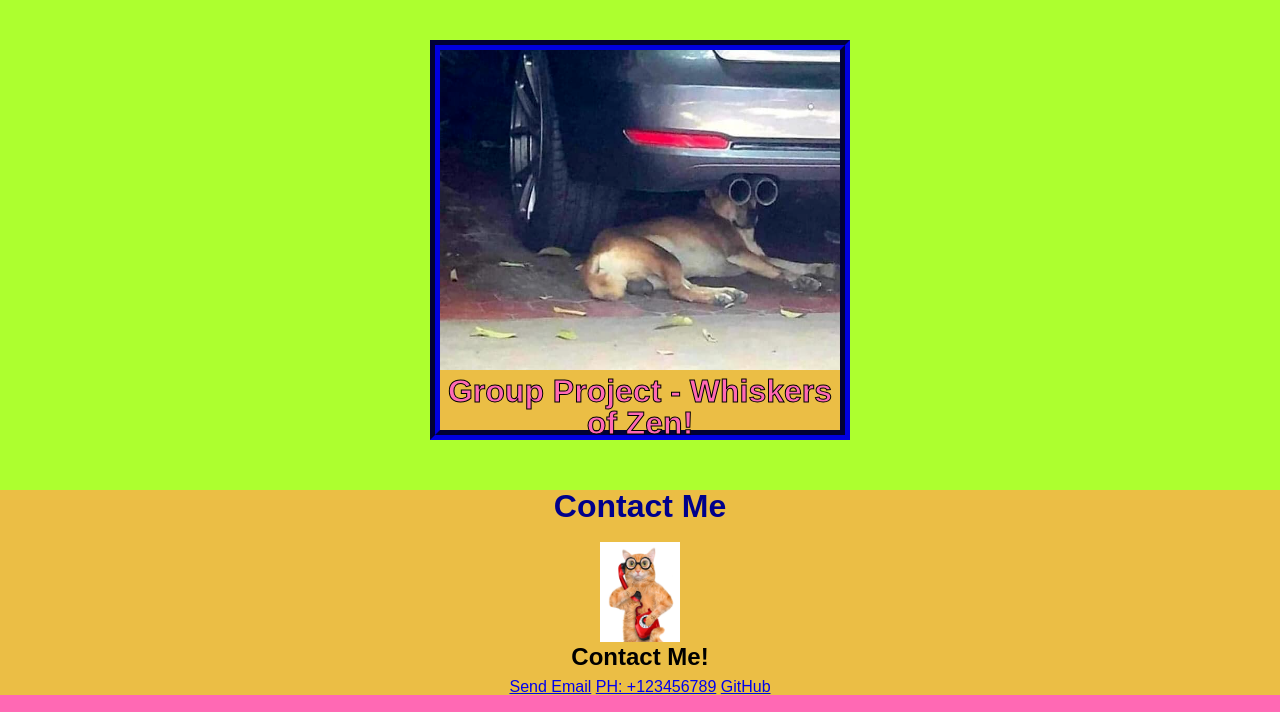
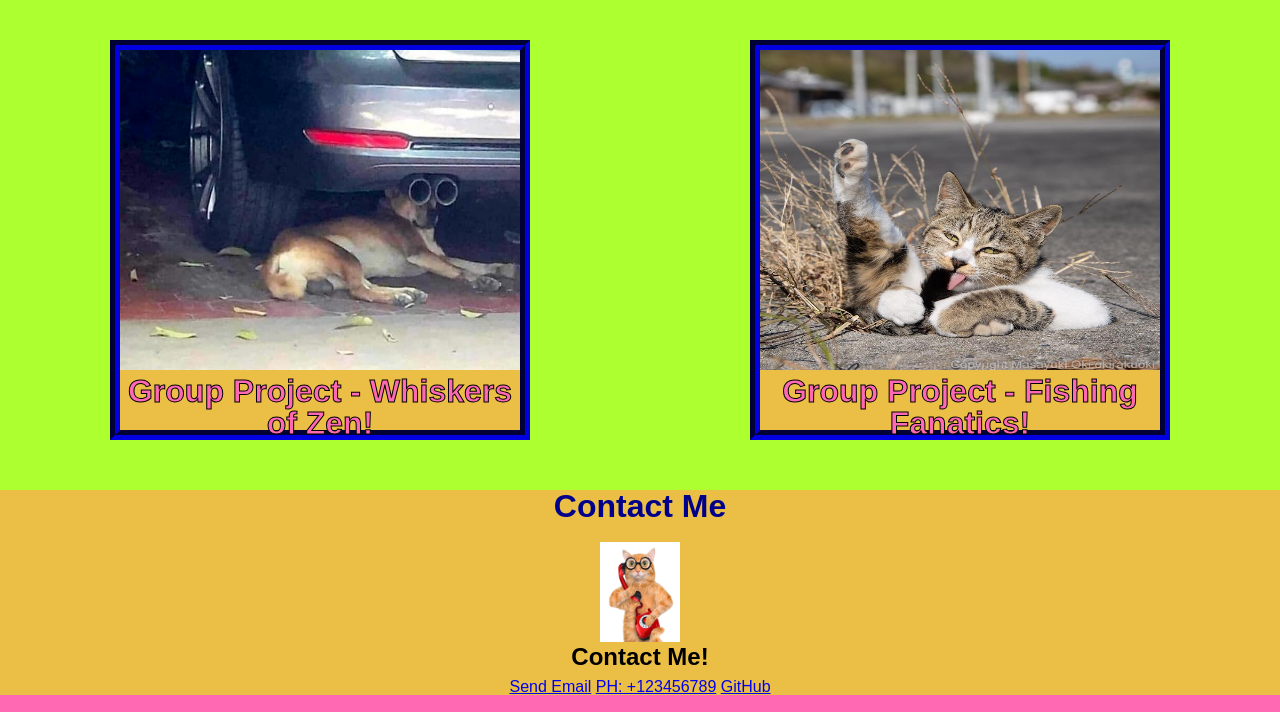
Before and after one commit to Igmund/IGaudioModule2Challenge, a plain HTML site: page index.html in a window 1280 px wide. Shown: the part 1980-2692 px from the top of the page. Drawn offline with Linux system fonts and the light colour scheme.

Commit message:
added latest project

```diff
--- a/index.html
+++ b/index.html
@@ -67,6 +67,10 @@ Mauris vitae dapibus purus. Quisque eget nisi cursus, tincidunt eros in, blandit
             <img src="assets/images/Dogwithbinoculars.png" alt="Dog with binoculars" width="400" height="320"></a>
             <h4 class="Centretext">Group Project - Whiskers of Zen!</h4>
          </div>
+         <div class="box"><a href="https://github.com/robinsonfdossantos/Fishing-Fanatics">
+            <img src="assets/images/awwwhat.jpeg" alt="cat licking itself" width="400" height="320"></a>
+            <h4 class="Centretext">Group Project - Fishing Fanatics!</h4>
+         </div>
     </div>
 </div>
 
```
Also changed, not shown: assets/images/awwwhat.jpeg (added).
